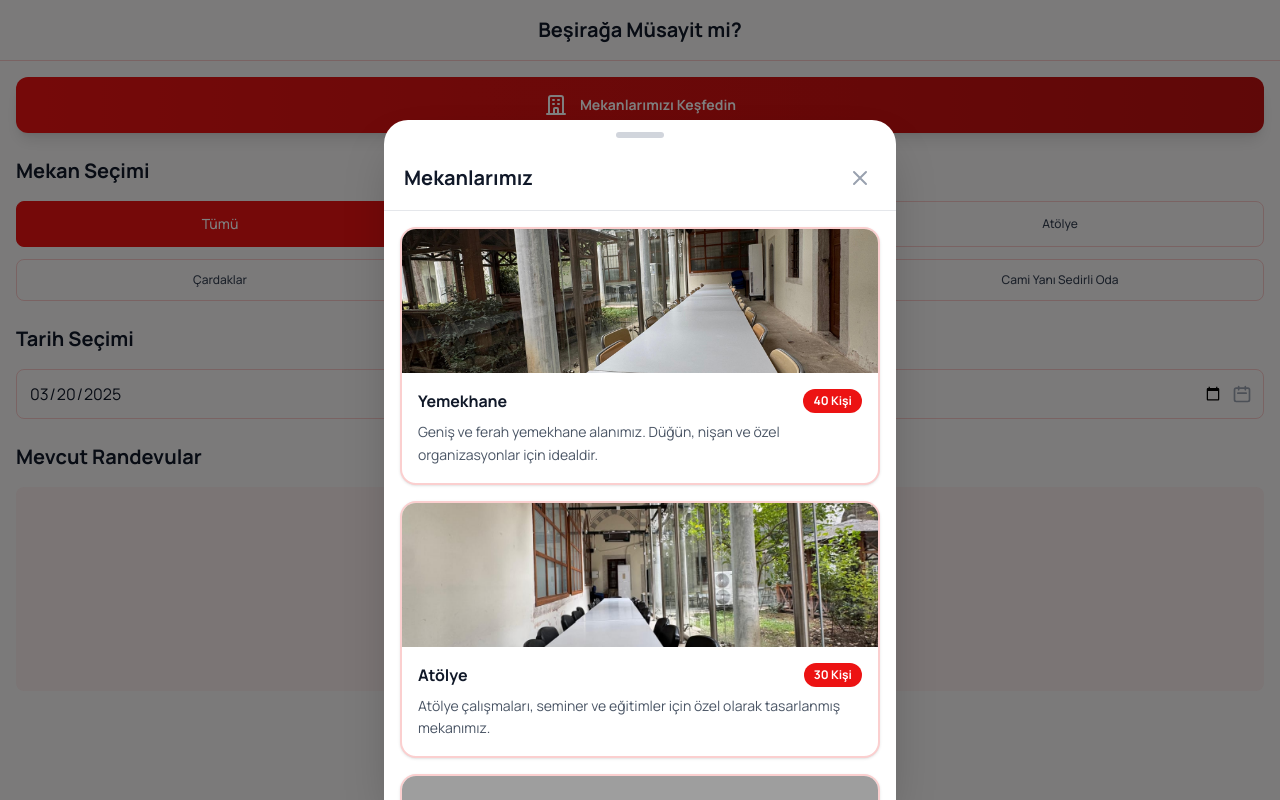
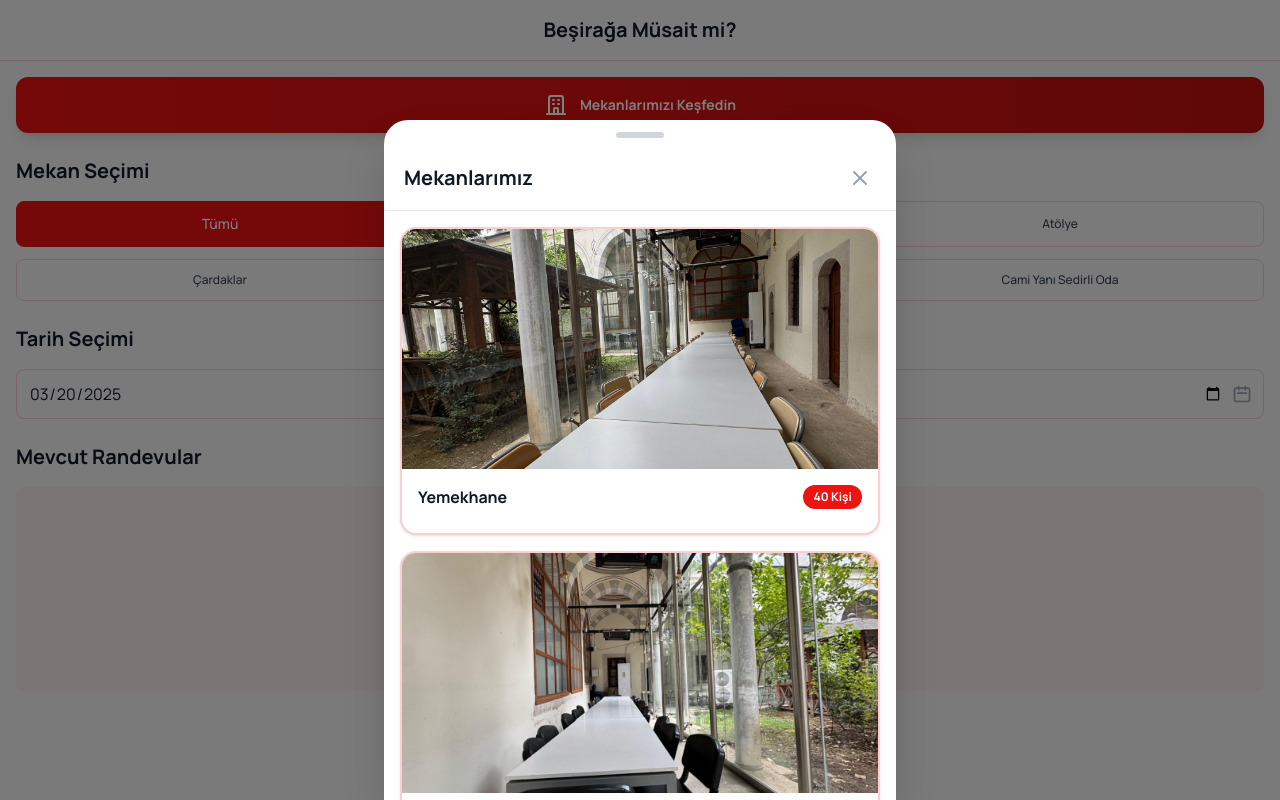
Before and after one commit to ondertalhatorpil/talep.onder.org.tr, a React (Vite) app in the folder frontend/: page /besiraga in a window 1280 px wide. Both pictures are taken after a click on the button "Mekanlarımızı Keşfedin". Built offline with nearby package versions, Linux system fonts and the light colour scheme; no server answers; grey boxes are pictures that could not be loaded.

Commit message:
feat: ...

```diff
--- a/frontend/src/pages/besiraga/BesiragaCalendar.jsx
+++ b/frontend/src/pages/besiraga/BesiragaCalendar.jsx
@@ -58,7 +58,7 @@ const BesiragaCalendar = () => {
       {/* Header */}
       <header className="sticky top-0 bg-[#f8f6f6] z-10">
         <div className="flex items-center p-4 justify-between border-b border-[#ec1313]/20">
-          <h1 className="text-xl font-bold text-gray-900 flex-1 text-center">Beşirağa Müsayit mi?</h1>
+          <h1 className="text-xl font-bold text-gray-900 flex-1 text-center">Beşirağa Müsait mi?</h1>
         </div>
       </header>
 
@@ -222,7 +222,7 @@ const BesiragaCalendar = () => {
                       className="bg-white rounded-2xl overflow-hidden border-2 border-[#ec1313]/20 shadow-sm"
                     >
                       {/* Mekan Görseli */}
-                      <div className="h-36 relative overflow-hidden">
+                      <div className="h-60 relative overflow-hidden">
                         {info.image ? (
                           <img
                             src={info.image}
@@ -260,11 +260,11 @@ const BesiragaCalendar = () => {
                         </div>
 
                         <p className="text-sm text-gray-600 leading-relaxed">
-                          {key === 'Yemekhane' && 'Geniş ve ferah yemekhane alanımız. Düğün, nişan ve özel organizasyonlar için idealdir.'}
-                          {key === 'Atolye' && 'Atölye çalışmaları, seminer ve eğitimler için özel olarak tasarlanmış mekanımız.'}
-                          {key === 'Cardaklar' && 'Açık havada, doğayla iç içe çardak alanlarımız. Yazlık etkinlikler için mükemmel.'}
-                          {key === 'Medrese_Sedir' && 'Medrese içerisindeki geleneksel sedirli odamız. Samimi toplantılar için uygundur.'}
-                          {key === 'Cami_Sedir' && 'Cami yanındaki geniş sedirli odamız. Toplu sohbet ve etkinlikler için idealdir.'}
+                          {key === 'Yemekhane' }
+                          {key === 'Atolye' }
+                          {key === 'Cardaklar'}
+                          {key === 'Medrese_Sedir'}
+                          {key === 'Cami_Sedir'}
                         </p>
                       </div>
                     </div>
```
Also changed, not shown: 1 other file (tests, documents, lock files or other folders).
